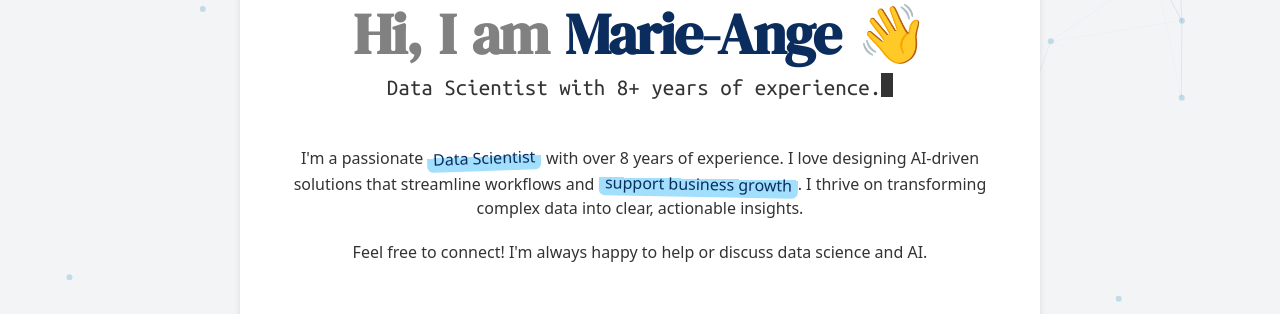
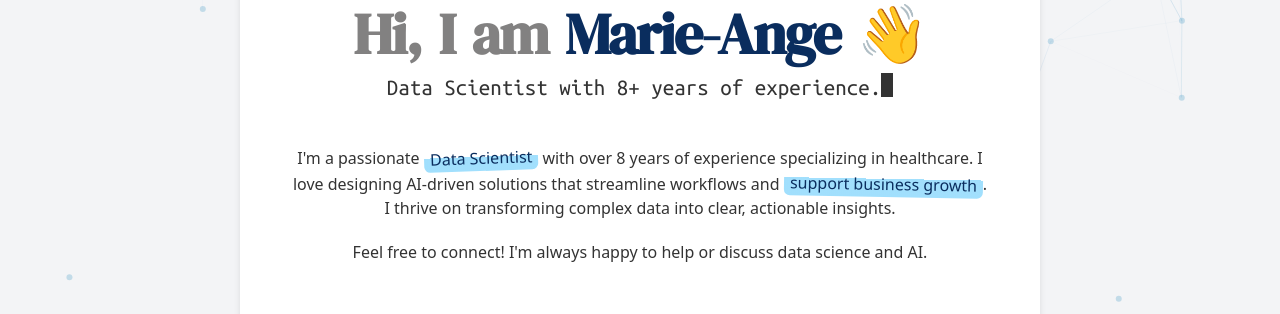
Before and after one commit to marasendra/portfolio, a plain HTML site: page index.html in a window 1280 px wide. Shown: the part 486-800 px from the top of the page. Drawn offline with nearby package versions, Linux system fonts and the light colour scheme; a web font is replaced by a local one.

Commit message:
feat: update presentation text to specify healthcare specialization

```diff
--- a/index.html
+++ b/index.html
@@ -41,7 +41,7 @@
       <p class="presentation">
         I'm a passionate
         <span class="presentation-highlight">Data Scientist</span> with over 8
-        years of experience. I love designing AI-driven solutions that
+        years of experience specializing in healthcare. I love designing AI-driven solutions that
         streamline workflows and
         <span class="presentation-highlight2">support business growth</span>. I
         thrive on transforming complex data into clear, actionable insights.
```
